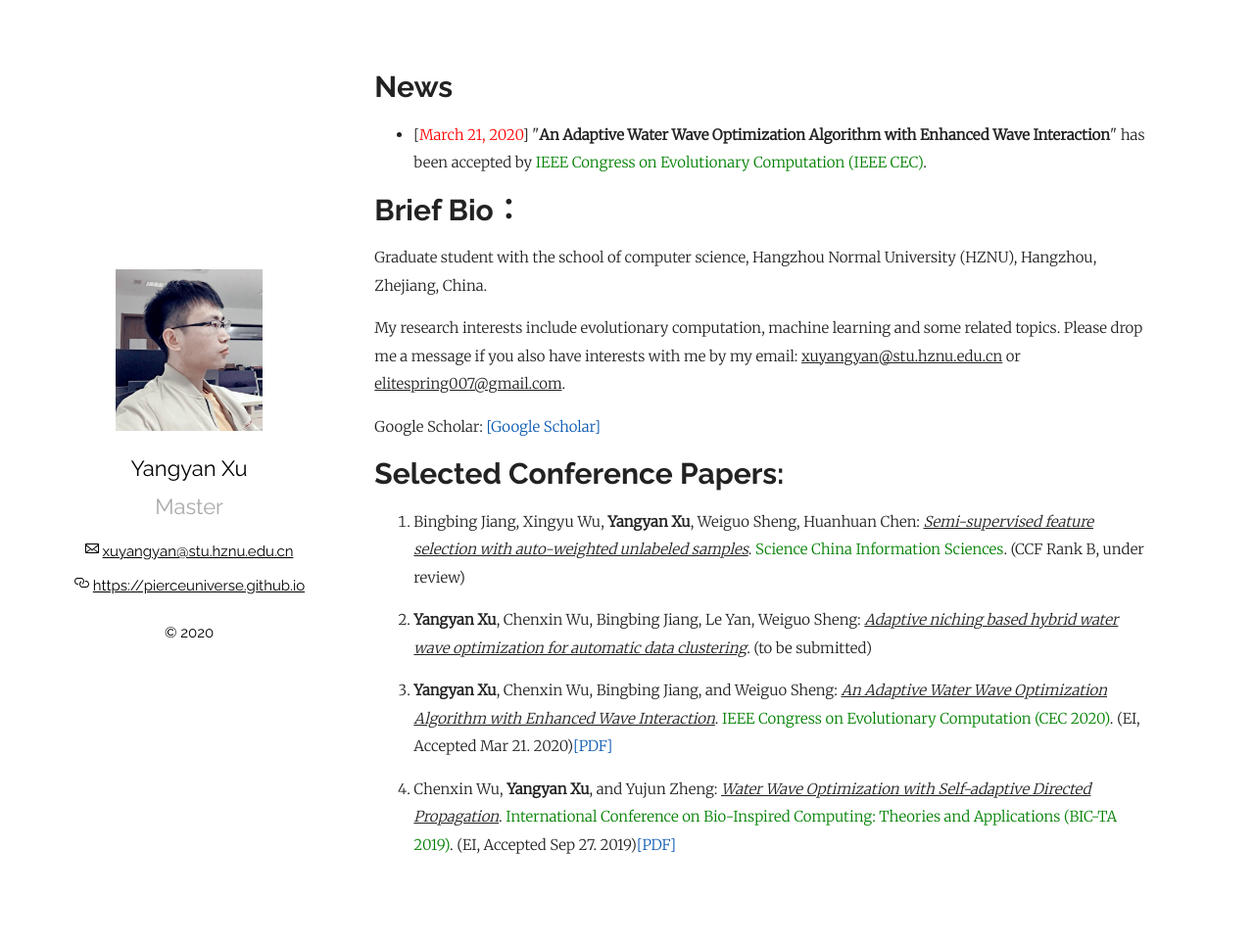
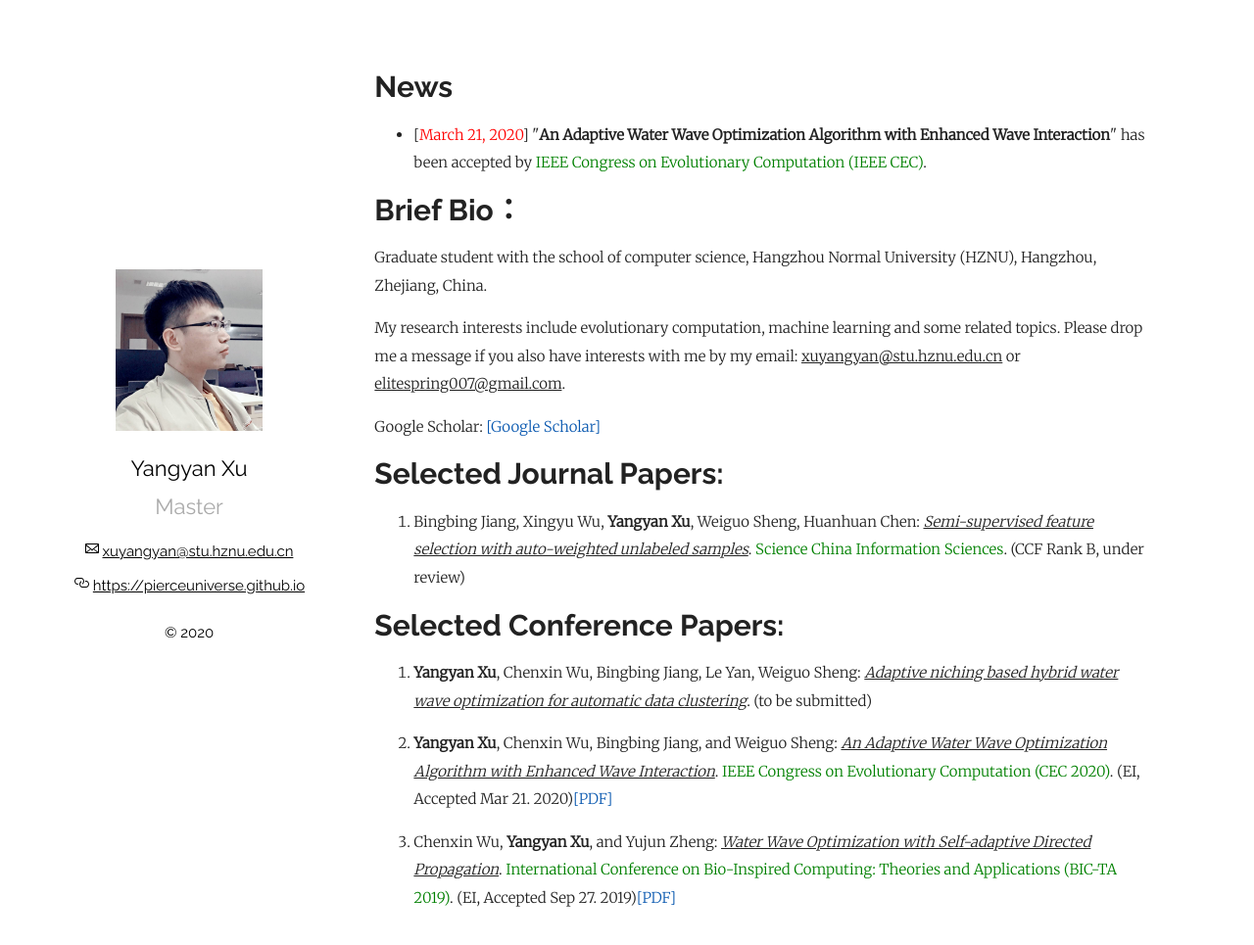
Before and after one commit to PierceUniverse/PierceUniverse.github.io, a Jekyll site: the page built from index.md, in a window 1280 px wide and 1006 px high. Shown: the top 965 px of the window at 98% size. Built offline with Jekyll 4.4.1, drawn with Linux system fonts in a browser that asks for light colours; comment, search, counter and statistics services are not loaded; our own code applies the rules of GitHub Pages for plain Markdown files.

Commit message:
fix paper

```diff
--- a/index.md
+++ b/index.md
@@ -17,11 +17,17 @@ My research interests include evolutionary computation, machine learning and som
 
 Google Scholar: [[Google Scholar]](https://scholar.google.com/citations?user=gDJkRzwAAAAJ&hl=zh-CN)
 
-# Selected Conference Papers:
+# Selected Journal Papers:
 
 <ol>
 
 <p style="margin-top: 8px;"><li>Bingbing Jiang, Xingyu Wu, <b>Yangyan Xu</b>, Weiguo Sheng, Huanhuan Chen: <i><u>Semi-supervised feature selection with auto-weighted unlabeled samples</u></i>. <font color="green">Science China Information Sciences</font>. (CCF Rank B, under review)</li></p>
+
+</ol>
+
+# Selected Conference Papers:
+
+<ol>
 
 <p style="margin-top: 8px;"><li><b>Yangyan Xu</b>, Chenxin Wu, Bingbing Jiang, Le Yan, Weiguo Sheng: <i><u>Adaptive niching based hybrid water wave optimization for automatic data clustering</u></i>. (to be submitted)</li></p>
 
```
